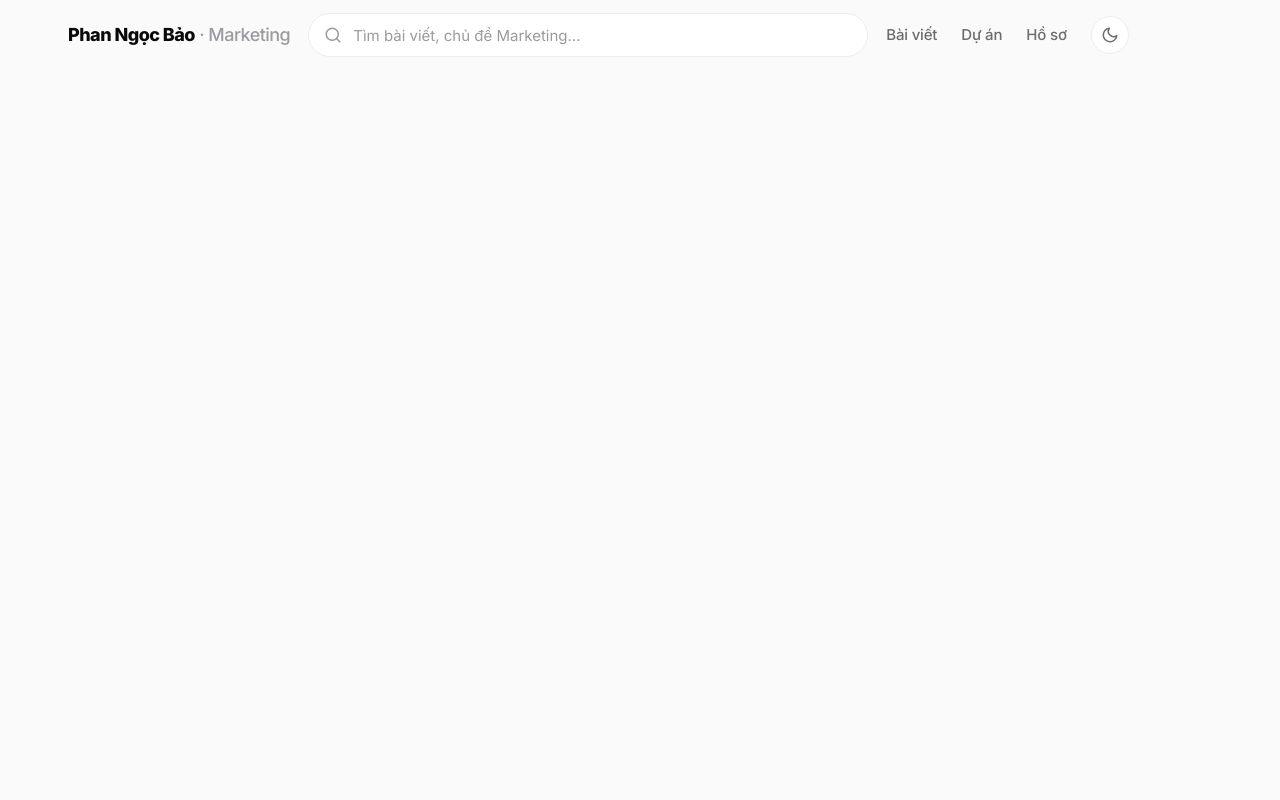
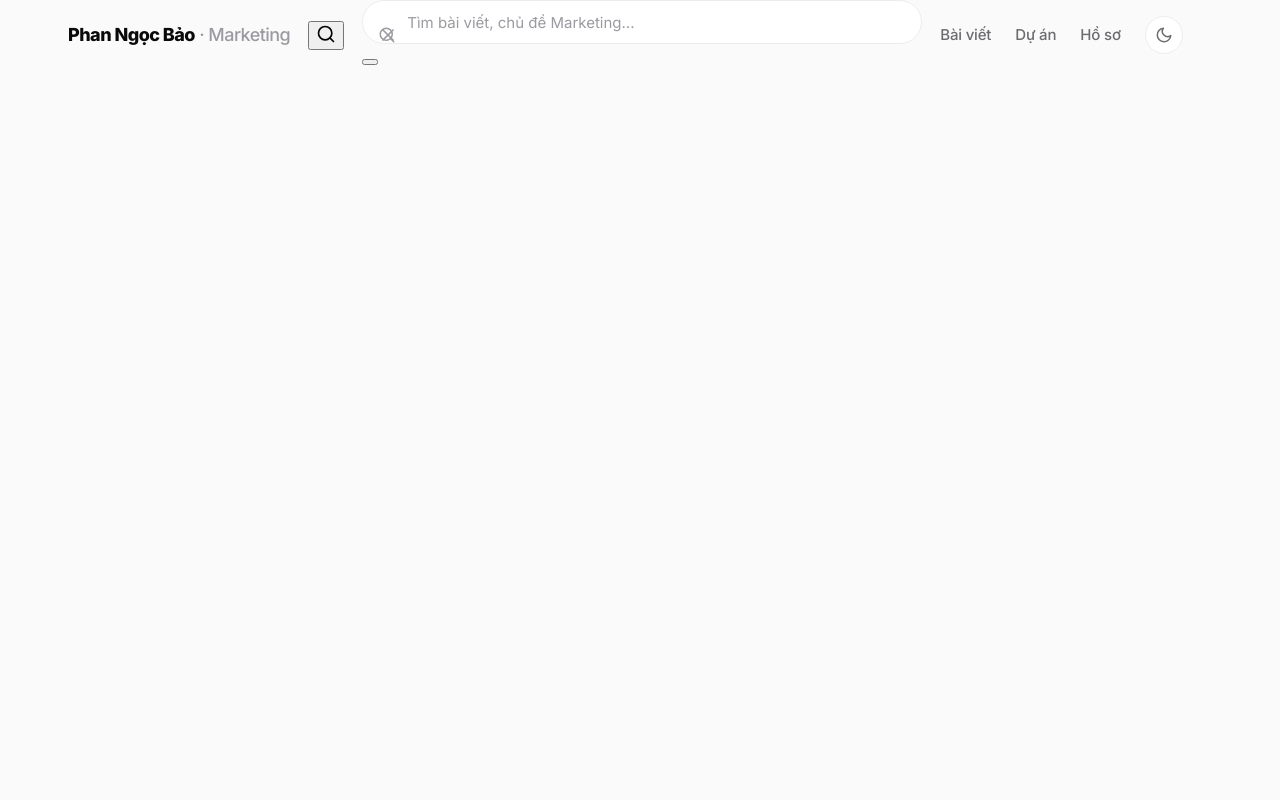
Before and after one commit to baoback/phanngocbao-website, a Next.js app in the folder website/: page / in a window 1280 px wide. Shown: the top 800 px of the page. Built offline with nearby package versions, Linux system fonts and the light colour scheme.

Commit message:
Add files via upload

```diff
--- a/website/app/components/SearchBox.jsx
+++ b/website/app/components/SearchBox.jsx
@@ -7,7 +7,9 @@ import Link from 'next/link';
 export default function SearchBox({ index = [] }) {
   const [q, setQ] = useState('');
   const [open, setOpen] = useState(false);
+  const [mobileOpen, setMobileOpen] = useState(false);
   const boxRef = useRef(null);
+  const inputRef = useRef(null);
   const router = useRouter();
 
   useEffect(() => {
@@ -17,6 +19,15 @@ export default function SearchBox({ index = [] }) {
     document.addEventListener('mousedown', onDoc);
     return () => document.removeEventListener('mousedown', onDoc);
   }, []);
+
+  useEffect(() => {
+    if (mobileOpen && inputRef.current) inputRef.current.focus();
+  }, [mobileOpen]);
+
+  const close = () => {
+    setOpen(false);
+    setMobileOpen(false);
+  };
 
   const query = q.toLowerCase().trim();
   const results = query
@@ -32,7 +43,7 @@ export default function SearchBox({ index = [] }) {
   const goAll = () => {
     if (query) {
       router.push(`/search?q=${encodeURIComponent(q.trim())}`);
-      setOpen(false);
+      close();
     }
   };
 
@@ -42,13 +53,27 @@ export default function SearchBox({ index = [] }) {
   };
 
   return (
-    <div className="search-wrap" ref={boxRef}>
+    <>
+      <button
+        type="button"
+        className="search-toggle"
+        aria-label="Tìm kiếm"
+        onClick={() => setMobileOpen(true)}
+      >
+        <svg width="20" height="20" viewBox="0 0 24 24" fill="none" stroke="currentColor" strokeWidth="2" strokeLinecap="round" strokeLinejoin="round">
+          <circle cx="11" cy="11" r="8"></circle>
+          <line x1="21" y1="21" x2="16.65" y2="16.65"></line>
+        </svg>
+      </button>
+
+      <div className={`search-wrap${mobileOpen ? ' mobile-open' : ''}`} ref={boxRef}>
         <form onSubmit={onSubmit} role="search">
-        <svg width="18" height="18" viewBox="0 0 24 24" fill="none" stroke="currentColor" strokeWidth="2" strokeLinecap="round" strokeLinejoin="round">
+          <svg className="search-icon" width="18" height="18" viewBox="0 0 24 24" fill="none" stroke="currentColor" strokeWidth="2" strokeLinecap="round" strokeLinejoin="round">
             <circle cx="11" cy="11" r="8"></circle>
             <line x1="21" y1="21" x2="16.65" y2="16.65"></line>
           </svg>
           <input
+            ref={inputRef}
             type="search"
             value={q}
             onChange={(e) => {
@@ -60,6 +85,17 @@ export default function SearchBox({ index = [] }) {
             aria-label="Tìm kiếm"
             autoComplete="off"
           />
+          <button
+            type="button"
+            className="search-close"
+            aria-label="Đóng tìm kiếm"
+            onClick={close}
+          >
+            <svg width="20" height="20" viewBox="0 0 24 24" fill="none" stroke="currentColor" strokeWidth="2" strokeLinecap="round" strokeLinejoin="round">
+              <line x1="18" y1="6" x2="6" y2="18"></line>
+              <line x1="6" y1="6" x2="18" y2="18"></line>
+            </svg>
+          </button>
         </form>
 
         {open && query && (
@@ -73,7 +109,7 @@ export default function SearchBox({ index = [] }) {
                     key={p.slug}
                     href={`/blog/${p.slug}`}
                     className="search-item"
-                  onClick={() => setOpen(false)}
+                    onClick={close}
                   >
                     <span className="search-item-title">{p.title}</span>
                     {p.tags && p.tags.length > 0 && (
@@ -89,5 +125,6 @@ export default function SearchBox({ index = [] }) {
           </div>
         )}
       </div>
+    </>
   );
 }
```
Lines whose indentation alone changed are shown as unchanged.
